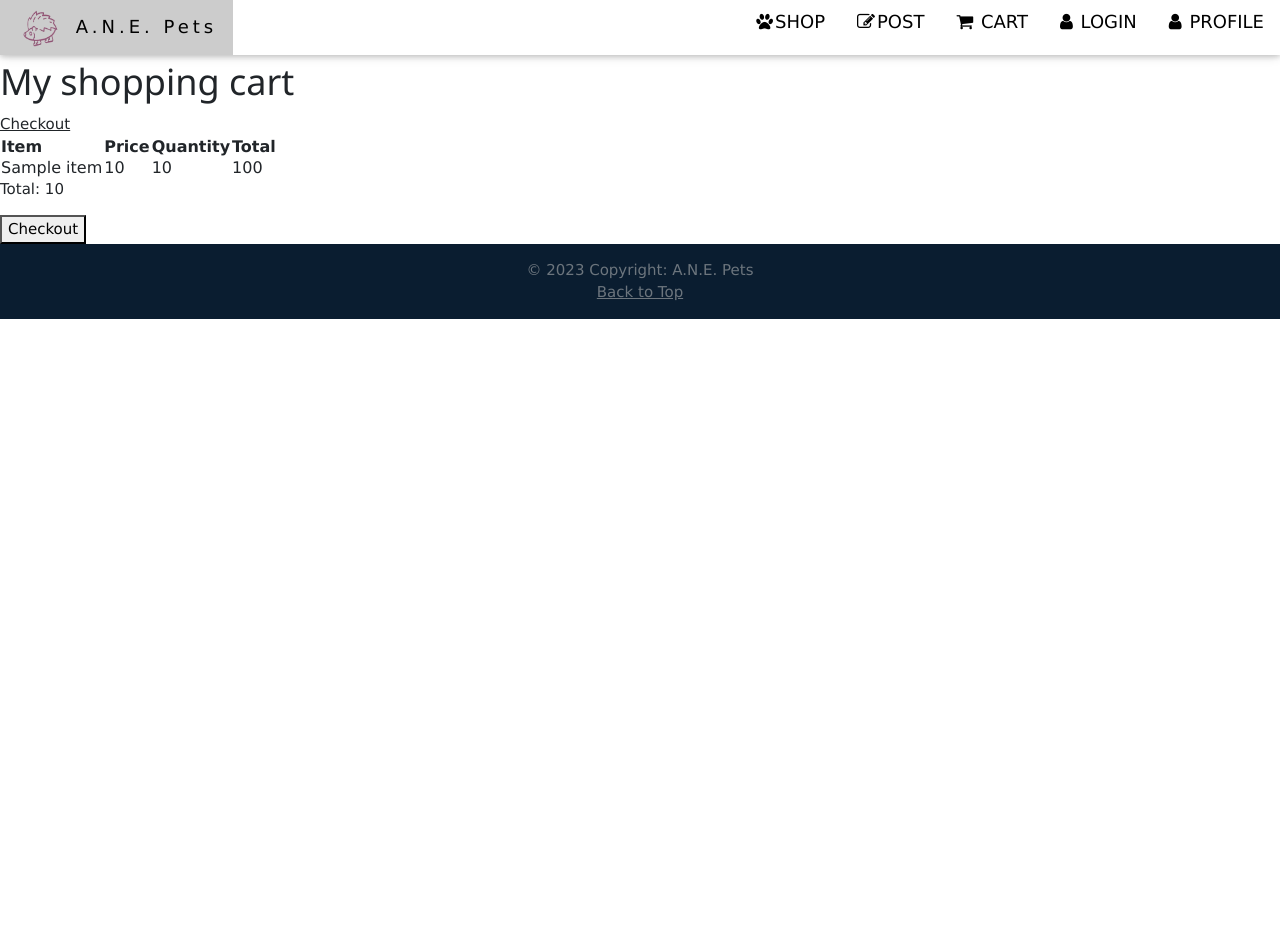
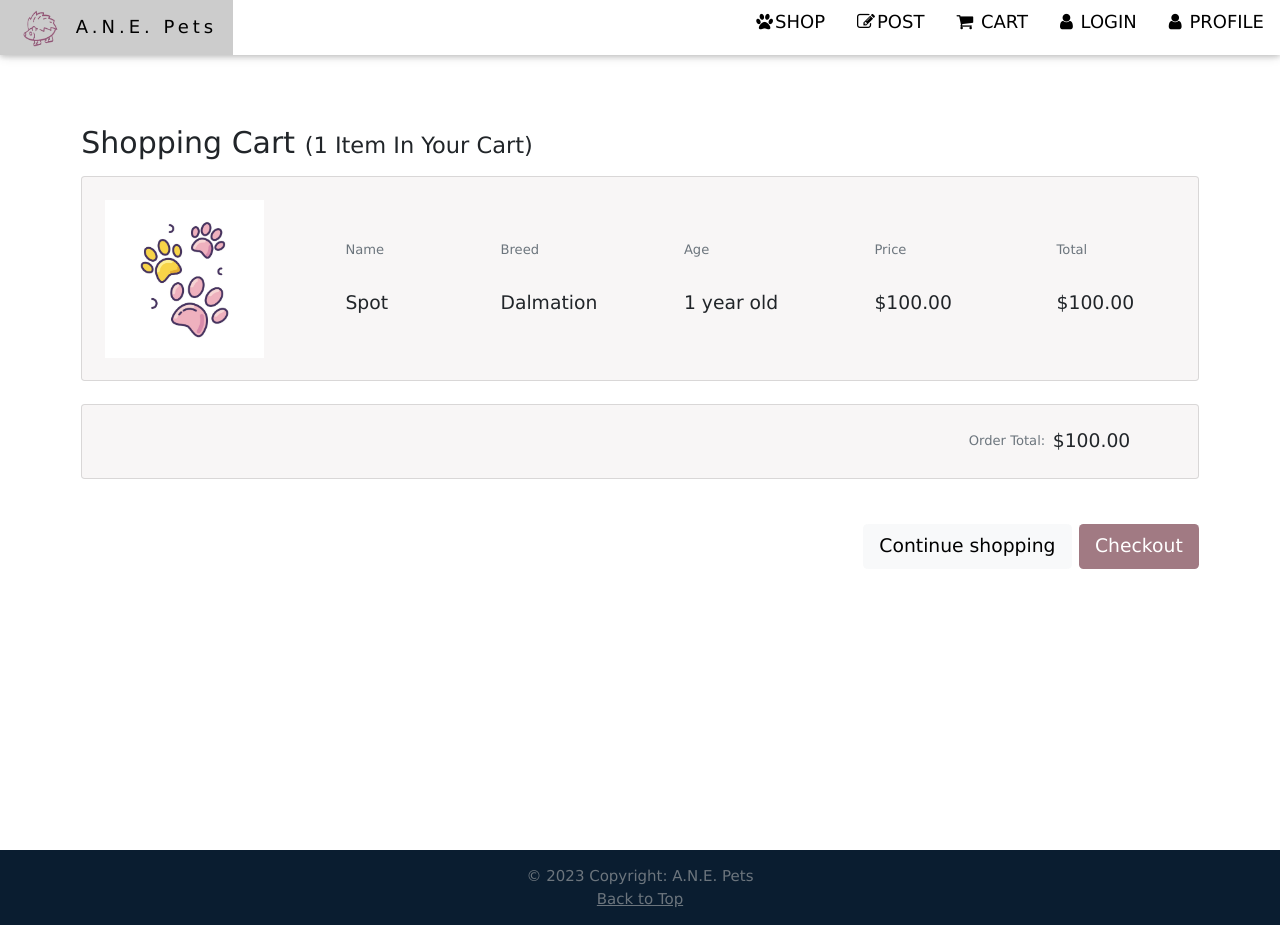
Before and after one commit to Nick-Talton/cs4750, a Flask app: template app/templates/cart.html in a window 1280 px wide. Before the commit the page ends 319 px from the top, so only its background shows below. Run offline with Flask 2, Linux system fonts and the light colour scheme; the template is opened without the code that fills it: most values are stand-ins (such as "Sample title", 1, 10 or a date in 2020).

Commit message:
add shopping cart ui

```diff
--- a/app/templates/cart.html
+++ b/app/templates/cart.html
@@ -10,8 +10,85 @@
     <title>{{ title }}</title>
 </head>
 <body>
-    <h1>My shopping cart</h1>
-    <a href="/checkout">Checkout</a>
+
+
+    <section class="vh-100" style="padding-top:75px; padding-bottom:400px">
+        <div class="container h-100">
+          <div class="row d-flex justify-content-center align-items-center h-100">
+            <div class="col">
+              <p><span class="h2">Shopping Cart </span><span class="h4">(1 Item In Your Cart)</span></p>
+
+              <div class="card mb-4" style="background-color:rgb(248, 246, 246)">
+                <div class="card-body p-4">
+
+                  <div class="row align-items-center">
+                    <div class="col-md-2">
+                      <img src="../static/img/home1.jpg"
+                        class="img-fluid" alt="Generic placeholder image">
+                    </div>
+                    <div class="col-md-2 d-flex justify-content-center">
+                      <div>
+                        <p class="small text-muted mb-4 pb-2">Name</p>
+                        <p class="lead fw-normal mb-0">Spot</p>
+                      </div>
+                    </div>
+                    <div class="col-md-2 d-flex justify-content-center">
+                      <div>
+                        <p class="small text-muted mb-4 pb-2">Breed</p>
+                        <p class="lead fw-normal mb-0">Dalmation</p>
+                      </div>
+                    </div>
+                    <div class="col-md-2 d-flex justify-content-center">
+                      <div>
+                        <p class="small text-muted mb-4 pb-2">Age</p>
+                        <p class="lead fw-normal mb-0">1 year old</p>
+                      </div>
+                    </div>
+                    <div class="col-md-2 d-flex justify-content-center">
+                      <div>
+                        <p class="small text-muted mb-4 pb-2">Price</p>
+                        <p class="lead fw-normal mb-0">$100.00</p>
+                      </div>
+                    </div>
+                    <div class="col-md-2 d-flex justify-content-center">
+                      <div>
+                        <p class="small text-muted mb-4 pb-2">Total</p>
+                        <p class="lead fw-normal mb-0">$100.00</p>
+                      </div>
+                    </div>
+                  </div>
+
+                </div>
+              </div>
+
+              <div class="card mb-5" style="background-color:rgb(248, 246, 246)">
+                <div class="card-body p-4">
+
+                  <div class="float-end">
+                    <p class="mb-0 me-5 d-flex align-items-center">
+                      <span class="small text-muted me-2">Order Total:</span> <span
+                        class="lead fw-normal">$100.00</span>
+                    </p>
+                  </div>
+
+                </div>
+              </div>
+
+              <div class="d-flex justify-content-end">
+                <a href="/shop">
+                    <button type="button" class="btn btn-light btn-lg me-2">Continue shopping</button>
+                </a>
+                <a href="/checkout">
+                    <button type="button" style="background-color:#a17a83; color:white;" class="btn btn-lg">Checkout</button>
+                </a>
+                </div>
+
+            </div>
+          </div>
+        </div>
+      </section>
+
+    <!-- <a href="/checkout">Checkout</a>
     <table>
         <tr>
             <th>Item</th>
@@ -29,7 +106,7 @@
         {% endfor %}
     </table>
     <p>Total: {{ cart_total }}</p>
-    <button>Checkout</button>
+    <button>Checkout</button> -->
 </body>
 </html>
 {% endblock %}
```
